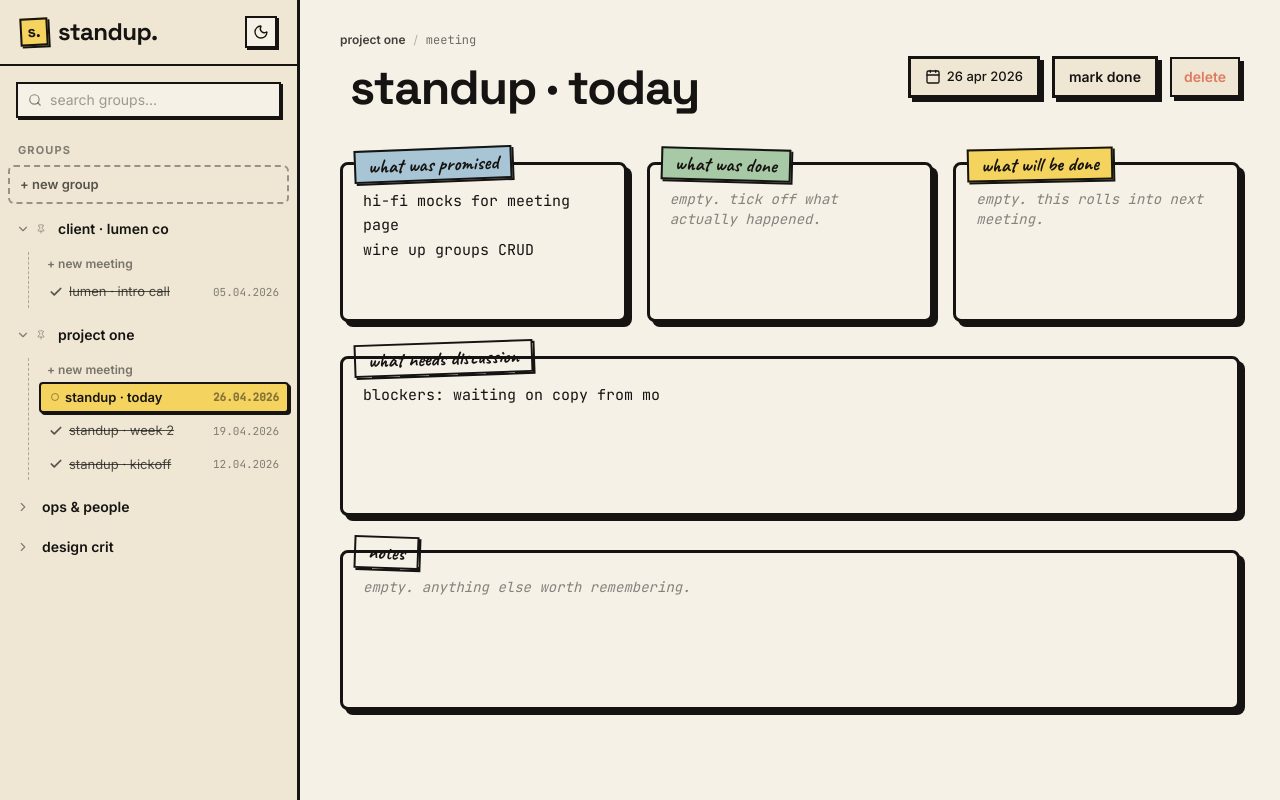
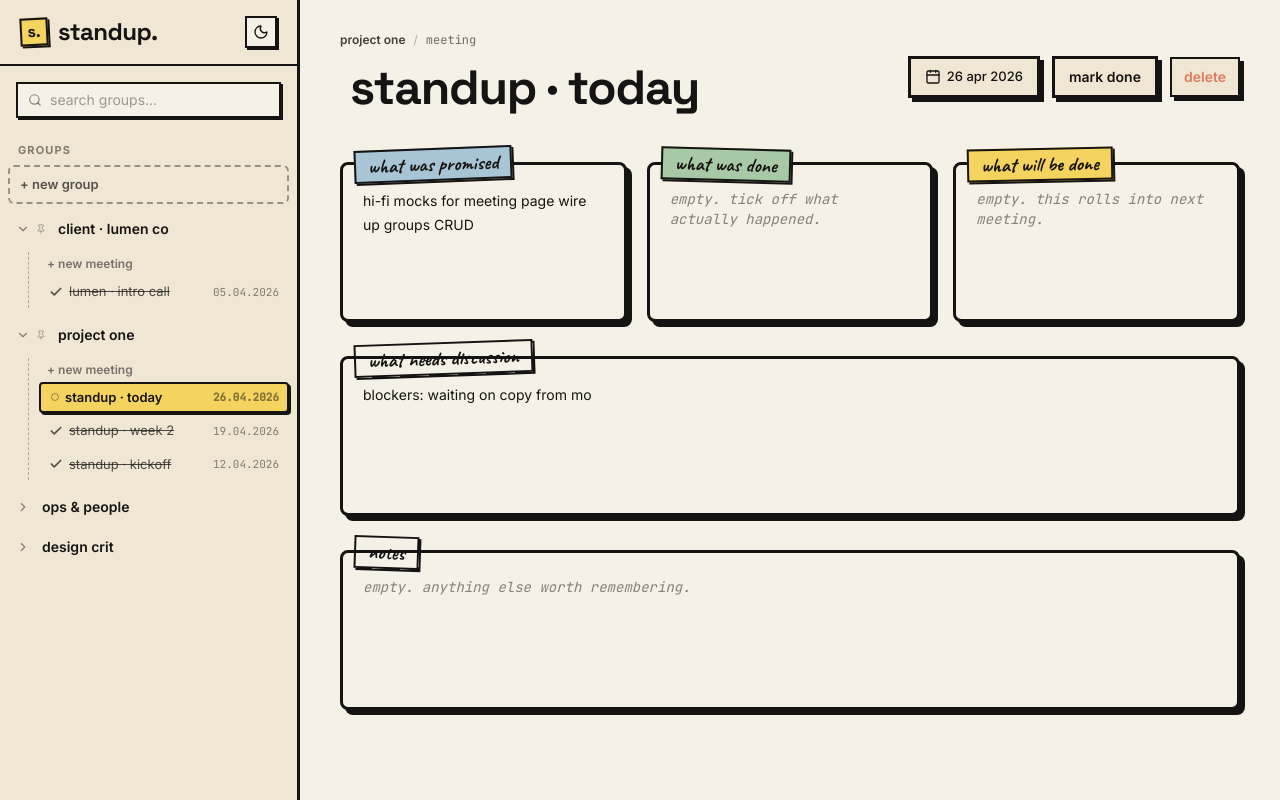
Before and after one commit to m33ga/standup, a React (Vite) app: page / in a window 1280 px wide. Built offline with nearby package versions, Linux system fonts and the light colour scheme.

Commit message:
feat: add markdown rendering of meeting sections

```diff
--- a/package.json
+++ b/package.json
@@ -11,10 +11,12 @@
     "prepare": "husky"
   },
   "dependencies": {
+    "@tailwindcss/typography": "^0.5.19",
     "lucide-react": "^1.11.0",
     "react": "^19.2.4",
     "react-day-picker": "^9.14.0",
     "react-dom": "^19.2.4",
+    "react-markdown": "^10.1.0",
     "zustand": "^5.0.12"
   },
   "devDependencies": {
--- a/src/components/SectionCard.tsx
+++ b/src/components/SectionCard.tsx
@@ -1,5 +1,6 @@
 import { useEffect, useLayoutEffect, useRef, useState } from "react";
 import { Tape } from "./Tape";
+import ReactMarkdown from "react-markdown";
 
 type SectionCardProps = {
   label: string;
@@ -86,9 +87,9 @@ export function SectionCard({
             />
           </div>
         ) : value.trim() ? (
-          <p className="font-mono text-[15px] leading-relaxed whitespace-pre-wrap text-ink">
-            {value}
-          </p>
+          <div className="prose prose-sm text-ink">
+            <ReactMarkdown>{value}</ReactMarkdown>
+          </div>
         ) : (
           <p className="font-mono text-sm text-ink/50 italic">empty. {hint}.</p>
         )}
--- a/src/index.css
+++ b/src/index.css
@@ -1,4 +1,5 @@
 @import "tailwindcss";
+@plugin "@tailwindcss/typography";
 
 @theme {
   /* light */
```
Also changed, not shown: 1 other file (tests, documents, lock files or other folders).
